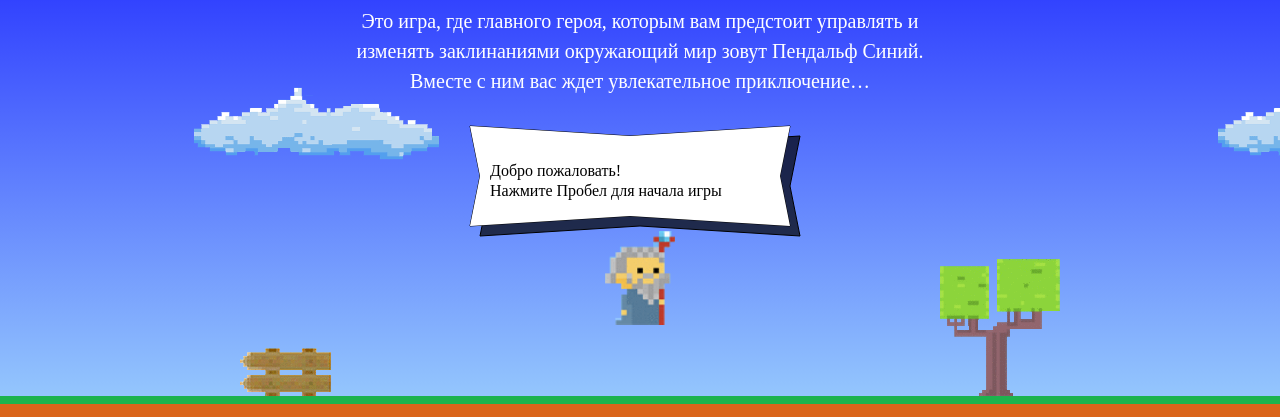
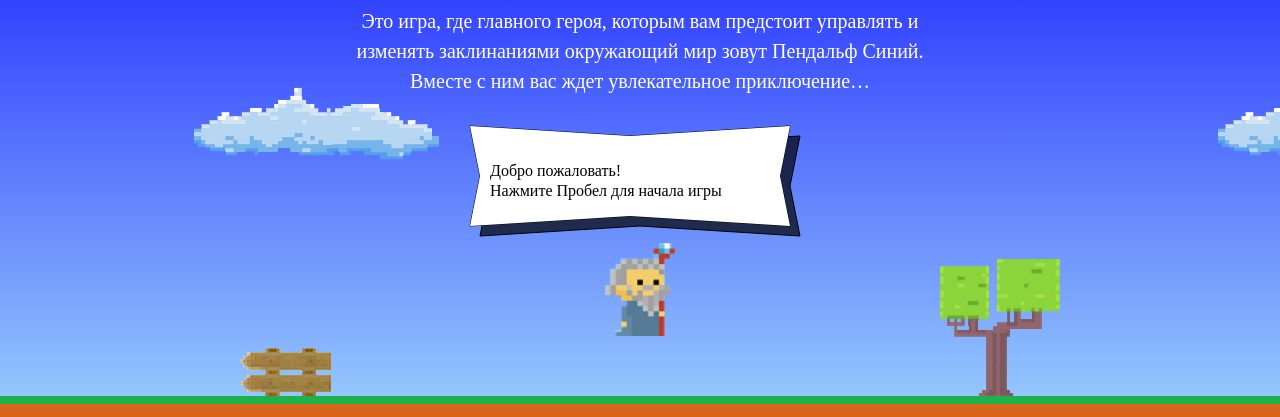
Before and after one commit to NataliaIlina/38944-code-and-magick, a website: page index.html in a window 1280 px wide. Shown: the part 203-620 px from the top of the page. Drawn offline with Linux system fonts and the light colour scheme; a web font is replaced by a local one.

Commit message:
Исправлена ошибка в функции getWizardY (добавлена высота мага)

```diff
--- a/index.html
+++ b/index.html
@@ -199,11 +199,12 @@
   };
 
   var getWizardY = function (height) {
-    return height / 3 + wizardWidth * 0.5;
+    return height / 3 + getWizardHeight() * 0.5;
   };
 </script>
 
 <script src="js/stat.js"></script>
+<script src="js/setup.js"></script>
 <script src="js/game.js"></script>
 
 </body>
```
